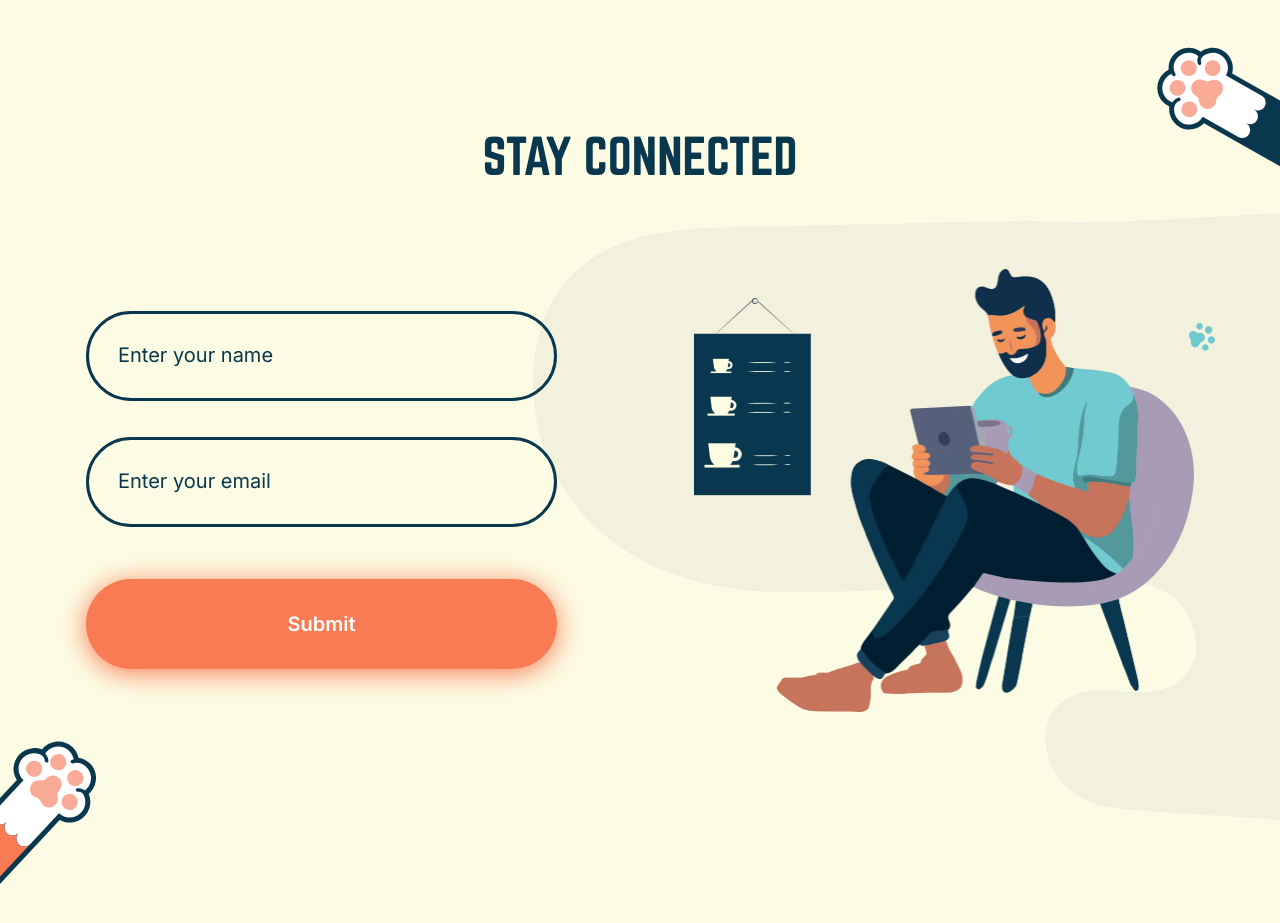
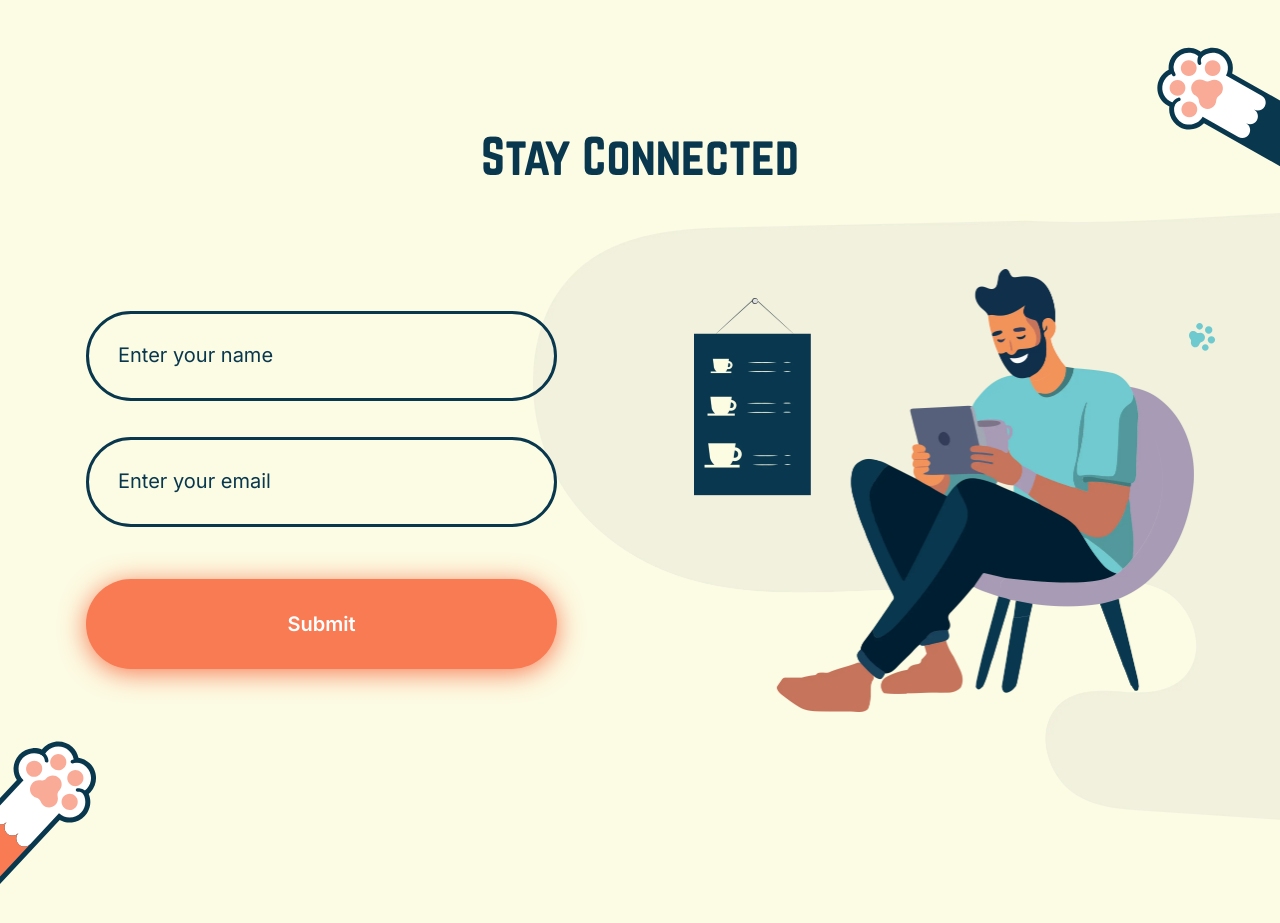
Before and after one commit to vishnubishnoi0371/cafeGato, a plain HTML site: page index.html in a window 1280 px wide. Shown: the part 5540-6463 px from the top of the page. Drawn offline with nearby package versions, Linux system fonts and the light colour scheme.

Commit message:
updates some issues

```diff
--- a/css/style.css
+++ b/css/style.css
@@ -777,5 +777,4 @@
     .back_to_top {
         right: calc((100vw - 1900px)/ 2) !important;
     }
-
 }
--- a/index.html
+++ b/index.html
@@ -288,7 +288,7 @@
             class="position-absolute d-none d-lg-block stay_bg_ellipse end-0 ">
         <div class="container px-3 position-relative">
             <div class="text-center position-relative">
-                <h2 class="common_heading mb-0">STAY CONNECTED</h2>
+                <h2 class="common_heading mb-0">Stay Connected</h2>
                 <div
                     class="d-flex flex-column flex-md-row justify-content-between gap-4 align-items-center mt-4 mt-md-5 mt_lg_6">
                     <form class="d-flex flex-column max-w-100" style="max-width: 471px; width: 100%;">
```
